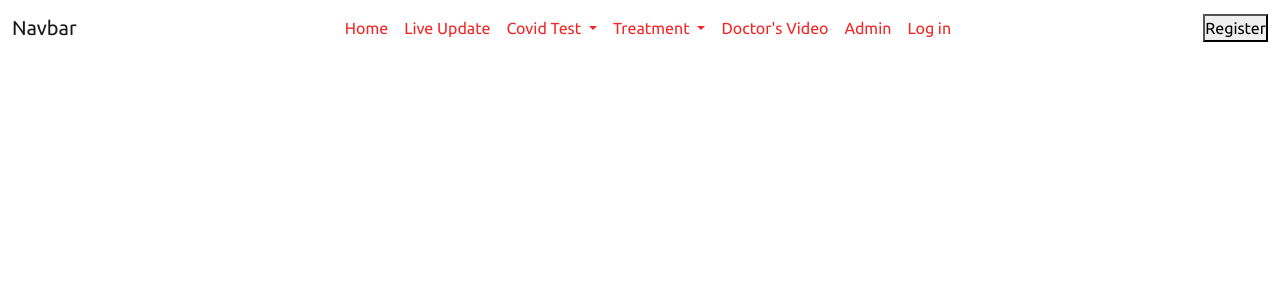
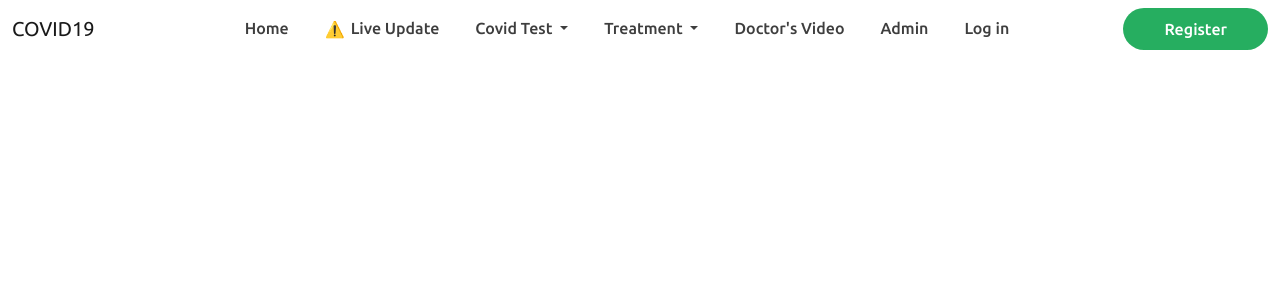
Before and after one commit to Habidhossen/COVID19-KeepSafe-Yourself, a PHP site: page / in a window 1280 px wide. Shown: the top 300 px of the page. Run offline with PHP 8.4, Linux system fonts and the light colour scheme; some libraries are stand-ins or nearby versions.

Commit message:
navbar added

```diff
--- a/css/style.css
+++ b/css/style.css
@@ -7,15 +7,79 @@ Reset all default margin & padding
   box-sizing: border-box;
 }
 /* -------------------------------
-Common Styles or Utilities
+    Declare Styles Variable
+------------------------------- */
+:root {
+  --color-green: #26ae60;
+  --color-blue: #2471fb;
+  --color-white: #fff;
+}
+/* -------------------------------
+    Common Styles or Utilities
 ------------------------------- */
 body {
   font-family: "Ubuntu", sans-serif;
 }
-
+/* -------------------------------
+              Navbar
+------------------------------- */
 .navbar-light .navbar-nav .nav-link {
-  color: rgba(241, 22, 22, 0.932);
+  color: #3e3e3e;
+  font-weight: 500;
+  font-size: 16px;
+  line-height: 24px;
+  margin-left: 20px;
 }
 .navbar-light .navbar-nav .nav-link:hover {
-  color: rgb(105, 255, 113);
+  color: var(--color-green);
 }
+/* -------------------------------
+          Button Area
+------------------------------- */
+/* register button */
+.register-btn {
+  padding: 8px 40px;
+  text-decoration: none;
+  background-color: var(--color-green);
+  color: var(--color-white);
+  font-weight: 500;
+  font-size: 16px;
+  border-radius: 50px;
+  border: 1px solid transparent;
+  transition: 0.2s;
+}
+.register-btn:hover {
+  background-color: transparent;
+  color: var(--color-green);
+  border: 1px solid var(--color-green);
+}
+/* -------------------------------
+          Dropdown Area
+------------------------------- */
+.dropdown-menu {
+  background-color: var(--color-green);
+}
+.dropdown-item {
+  color: var(--color-white);
+  font-size: 16px;
+}
+.dropdown-item:focus {
+  background-color: var(--color-green);
+}
+
+/* -------------------------------
+Responsiveness for Mobile Devices
+------------------------------- */
+
+@media screen and (max-width: 576px) {
+  .navbar-collapse {
+    text-align: center;
+  }
+  .navbar-light .navbar-nav .nav-link {
+    padding: 10px;
+    margin-left: 0;
+  }
+  .dropdown-item {
+    text-align: center;
+  }
+}
--- a/index.html
+++ b/index.html
@@ -35,7 +35,7 @@
     <header>
       <nav class="navbar navbar-expand-lg navbar-light">
         <div class="container-fluid">
-          <a class="navbar-brand" href="#">Navbar</a>
+          <a class="navbar-brand" href="#">COVID19</a>
           <button
             class="navbar-toggler"
             type="button"
@@ -53,7 +53,19 @@
                 <a class="nav-link" href="#">Home</a>
               </li>
               <li class="nav-item">
-                <a class="nav-link" href="#">Live Update</a>
+                <a class="nav-link d-flex justify-content-center" href="#"
+                  ><span
+                    ><lottie-player
+                      src="https://assets4.lottiefiles.com/packages/lf20_4eo2289h.json"
+                      background="transparent"
+                      speed="1"
+                      style="width: 26px; height: 26px"
+                      loop
+                      autoplay
+                    ></lottie-player
+                  ></span>
+                  Live Update</a
+                >
               </li>
               <li class="nav-item dropdown">
                 <a
@@ -104,7 +116,7 @@
                 <a class="nav-link" href="#">Log in</a>
               </li>
             </ul>
-            <button>Register</button>
+            <a class="register-btn" href="">Register</a>
           </div>
         </div>
       </nav>
@@ -131,6 +143,8 @@
       integrity="sha384-QJHtvGhmr9XOIpI6YVutG+2QOK9T+ZnN4kzFN1RtK3zEFEIsxhlmWl5/YESvpZ13"
       crossorigin="anonymous"
     ></script>
+    <!-- Lottie Animation -->
+    <script src="https://unpkg.com/@lottiefiles/lottie-player@latest/dist/lottie-player.js"></script>
     <!-- Connect with app.js file -->
     <script src="js/app.js"></script>
   </body>
```
